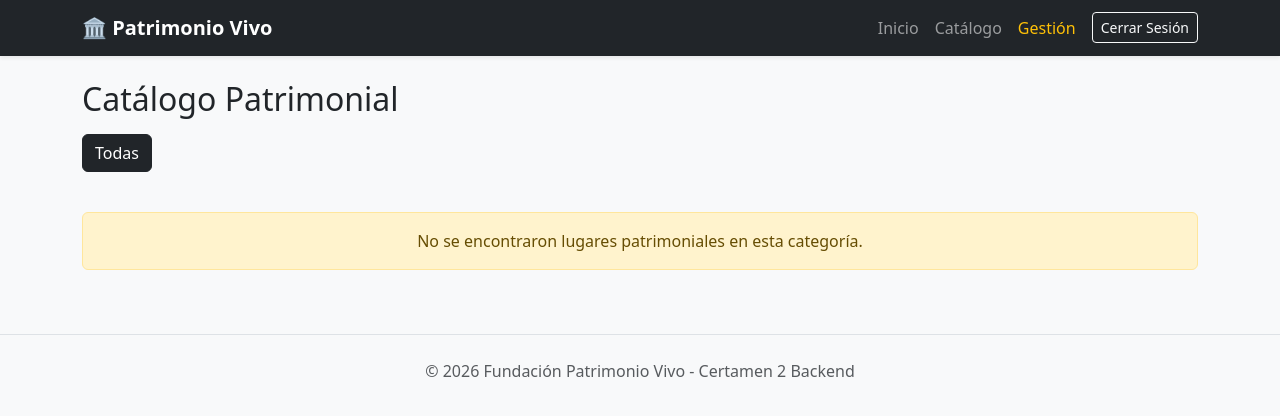
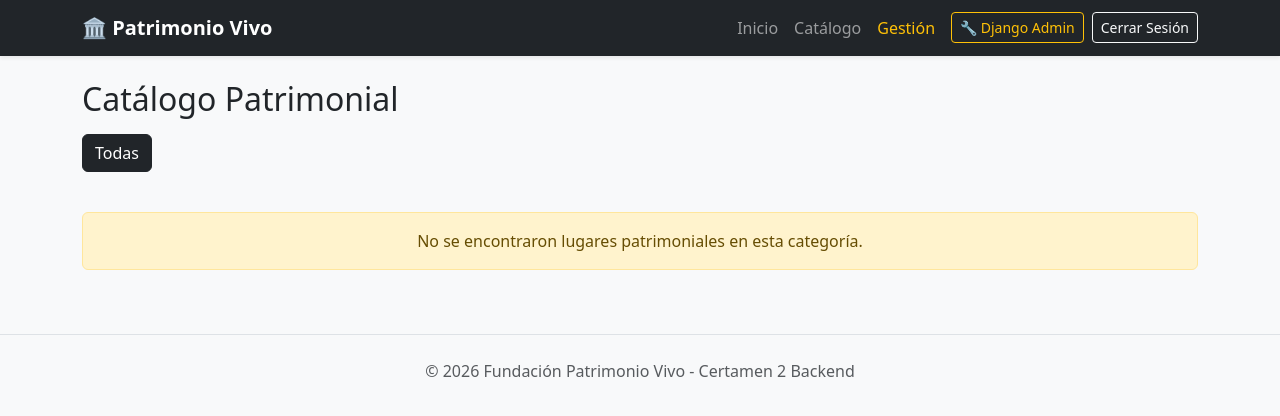
Before and after one commit to TortugaTurquesa/CER2-MillanLucas, a Django app: page /catalogo/ in a window 1280 px wide. Shown: the top 416 px of the page. Run offline with Django 5.2, Linux system fonts and the light colour scheme; the visitor is signed in with stand-in values (Sample User, id 1); data that the repository does not hold is empty.

Commit message:
Include Django Admin link in navigation for staff
Add a link to Django Admin for staff users.

```diff
--- a/core/templates/core/base.html
+++ b/core/templates/core/base.html
@@ -22,6 +22,9 @@
                     {% if user.is_authenticated %}
                         {% if user.is_staff %}
                             <li class="nav-item"><a class="nav-link text-warning" href="{% url 'gestion_lugares' %}">Gestión</a></li>
+                            <li class="nav-item">
+                                <a class="btn btn-outline-warning btn-sm ms-2 mt-1" href="{% url 'admin:index' %}">🔧 Django Admin</a>
+                            </li>
                         {% endif %}
                         <li class="nav-item">
                             <form action="{% url 'logout' %}" method="post" class="d-inline">
```
